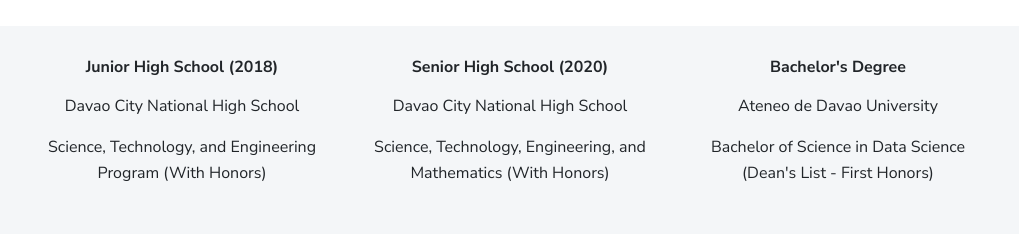
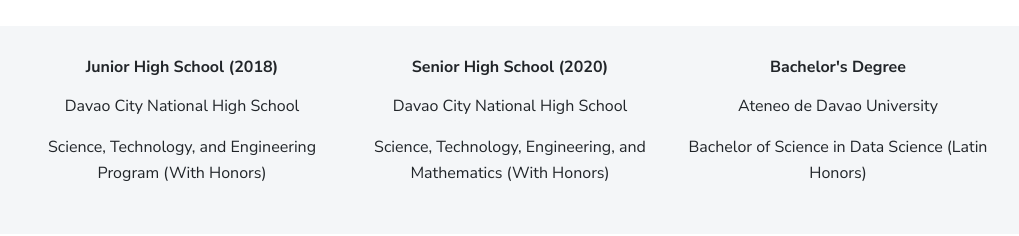
Before and after one commit to lhbsaldana/Portfolio-Website, a plain HTML site: page index.html in a window 1280 px wide. Shown: the part 1440-1676 px from the top of the page, without its empty margins (130-1149 px from the left). Drawn offline with Linux system fonts and the light colour scheme.

Commit message:
Update index.html

```diff
--- a/index.html
+++ b/index.html
@@ -159,7 +159,7 @@
           <div class="contact-content">
           <h6 class="contact-title">Bachelor's Degree</h6>
           <p>Ateneo de Davao University</p>
-          <p>Bachelor of Science in Data Science (Dean's List - First Honors)</p>
+          <p>Bachelor of Science in Data Science (Latin Honors)</p>
           </div>
           </div>
           </div>
```
